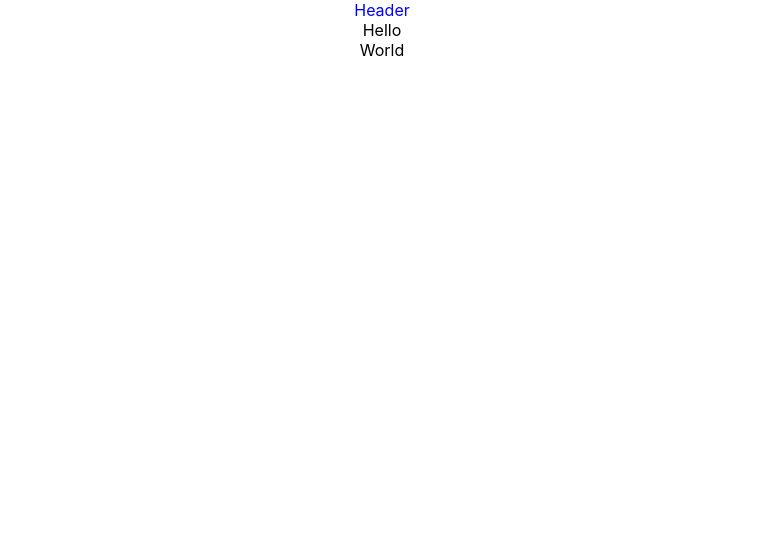
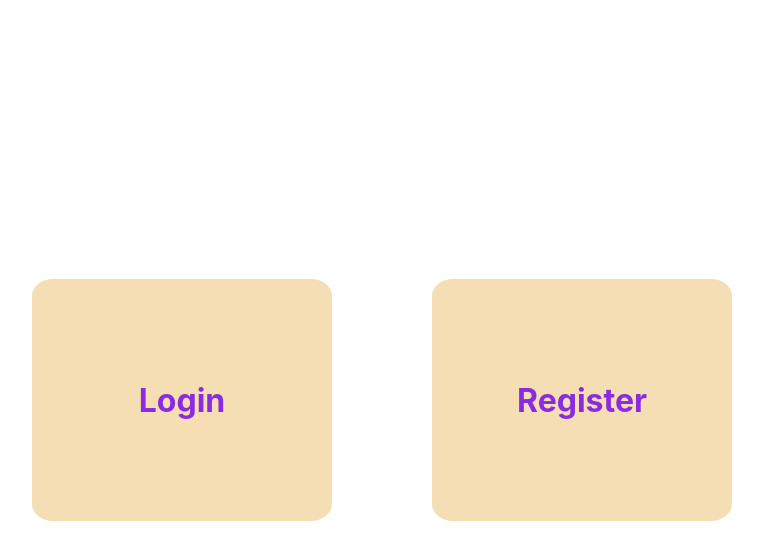
Before and after one commit to Art1us/trading_bot_front, a React (Create React App) app: page / in a window 1280 px wide. Shown: the top 560 px of the page, without its empty margins (258-1021 px from the left). Built offline with nearby package versions, Linux system fonts and the light colour scheme.

Commit message:
start page Welcome

```diff
--- a/src/App.js
+++ b/src/App.js
@@ -1,13 +1,11 @@
-
+import Welcome from "./Welcome/Welcome";
 import Header from "./components/Header/Header";
 import "./App.css";
 
 function App() {
   return (
     <div className="App">
-      <Header/>
-      <div>Hello</div>
-      <div>World</div>
+      <Welcome/>
     </div>
   );
 }
--- /dev/null
+++ b/src/Welcome/Welcome.css
@@ -0,0 +1,39 @@
+* {
+  box-sizing: border-box;
+}
+
+.welcome_wrapper {
+  width: 100%;
+
+  display: flex;
+  height: 100vh;
+}
+
+.section {
+  background-color: wheat;
+  padding: 10vh 10vh;
+  width: 300px;
+  border-radius: 7%;
+
+}
+
+.section:hover {
+    background-color: black;
+    text-shadow: 2px 2px red;
+}
+
+
+
+.welcome__section {
+  justify-content: space-between;
+  display: flex;
+  align-items: center;
+  width: 100%;
+  margin: 0 auto;
+  max-width: 700px;
+}
+
+.text {
+  color: blueviolet;
+
+}
--- /dev/null
+++ b/src/Welcome/Welcome.js
@@ -0,0 +1,23 @@
+import React from "react";
+import "./Welcome.css";
+
+function Welcome() {
+  return (
+    <div className="welcome_wrapper">
+      <div className="welcome__section">
+        <div className="section">
+          <div className="login__text text">
+            <h1>Login</h1>
+          </div>
+        </div>
+        <div className="section">
+          <div className="register__text text">
+            <h1>Register</h1>
+          </div>
+        </div>
+      </div>
+    </div>
+  );
+}
+
+export default Welcome;
--- a/src/components/Header/Header.js
+++ b/src/components/Header/Header.js
@@ -2,7 +2,7 @@ import React from "react";
 import './Header.css'
 
 function Header() {
-  return <header className="header">Header</header>;
+  return <header className="header">ss</header>;
 }
 
 export default Header;
```
